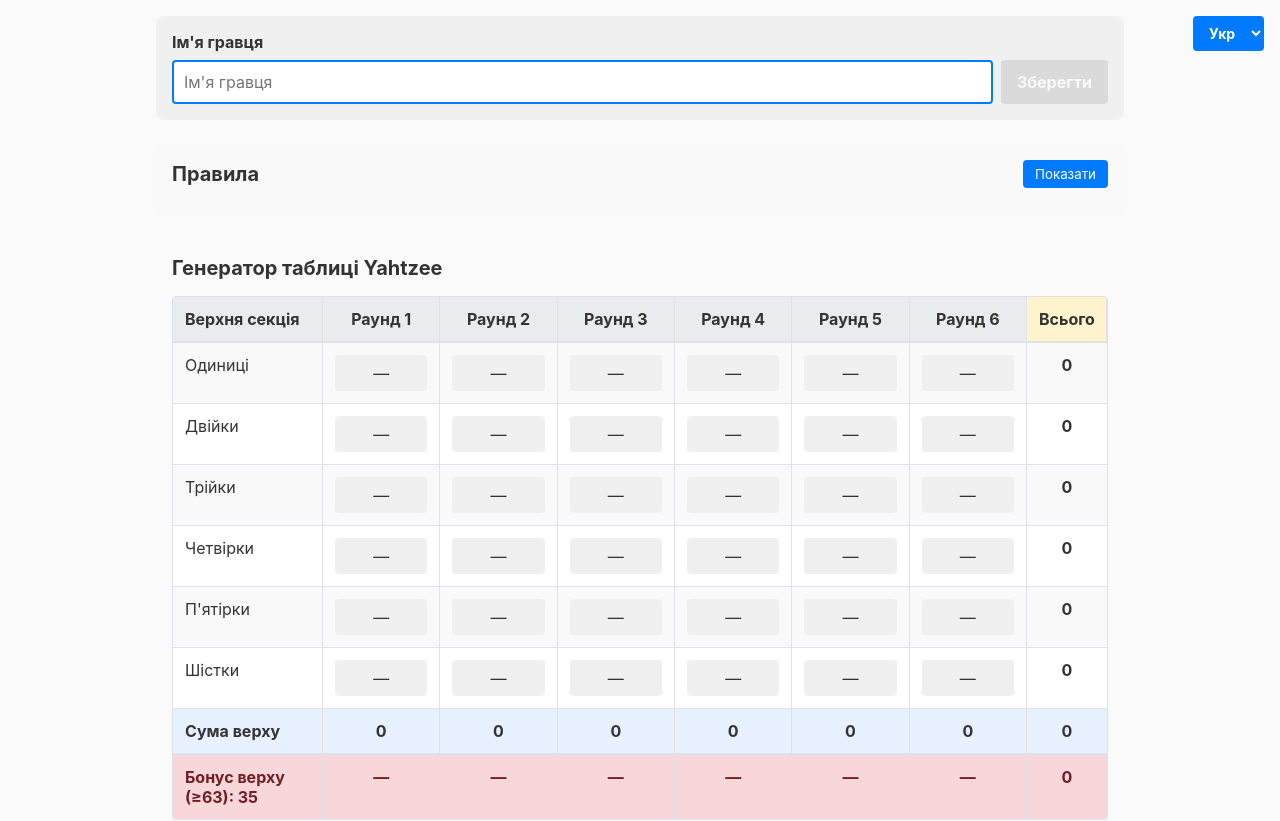
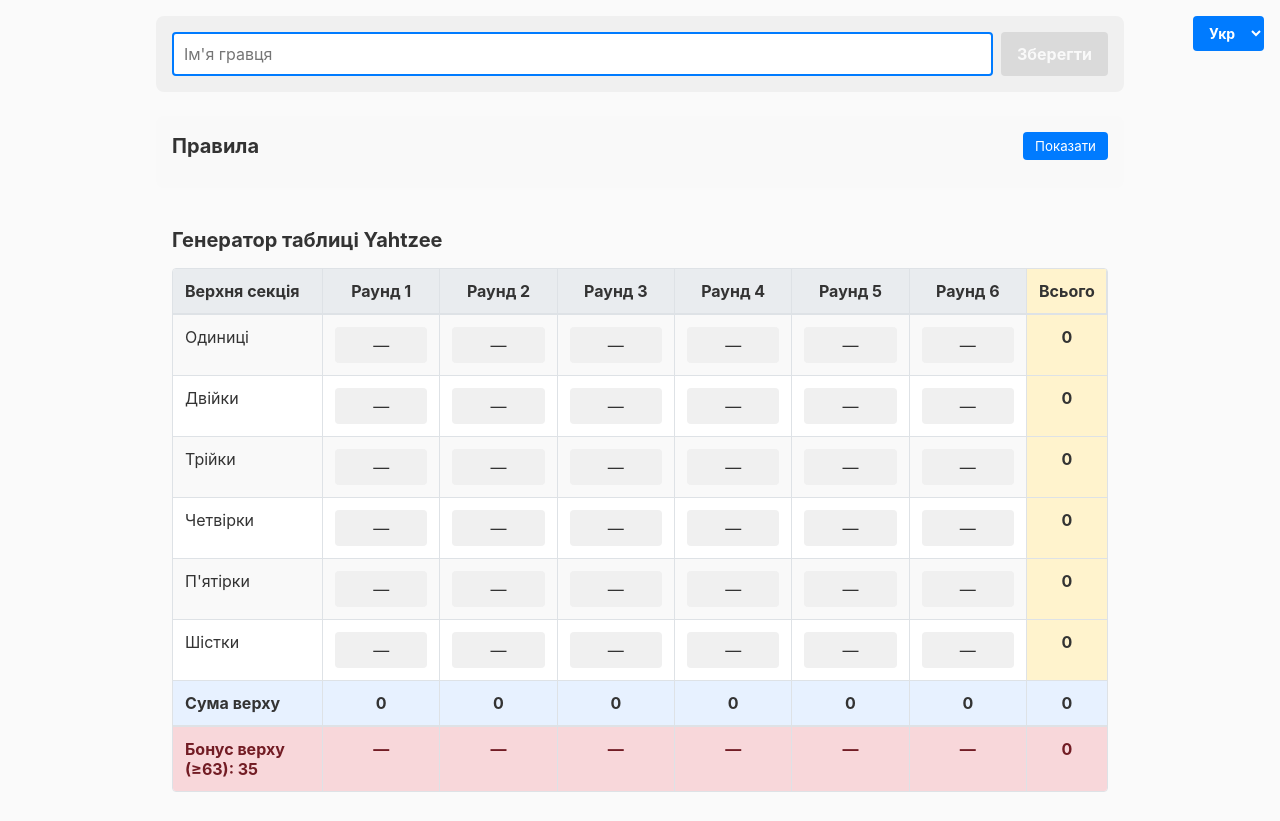
Before and after one commit to melnickforever/yahtzee, a Next.js app: page / in a window 1280 px wide. Shown: the top 821 px of the page. Built offline with nearby package versions, Linux system fonts and the light colour scheme.

Commit message:
Style fixes

```diff
--- a/app/components/ScoreTable.tsx
+++ b/app/components/ScoreTable.tsx
@@ -145,7 +145,7 @@
               {getRoundTotal(i, 'upper')}
             </div>
           ))}
-          <div className="score-grid-cell">{upperGrandTotal}</div>
+          <div className="score-grid-cell score-grid-total">{upperGrandTotal}</div>
         </div>
 
         <div className="score-grid-row score-grid-bonus">
@@ -186,7 +186,7 @@
               {getRoundTotal(i, 'lower')}
             </div>
           ))}
-          <div className="score-grid-cell">{lowerGrandTotal}</div>
+          <div className="score-grid-cell score-grid-total">{lowerGrandTotal}</div>
         </div>
 
         <div className="score-grid-row score-grid-bonus">
--- a/app/globals.css
+++ b/app/globals.css
@@ -369,8 +369,12 @@
 }
 
 .score-grid-total {
-  background-color: #fff3cd;
+  background-color: #fff3cd !important;
   font-weight: bold;
+}
+
+.score-grid-subtotal > .score-grid-total {
+  background-color: #fff3cd !important;
 }
 
 .score-grid-subtotal > .score-grid-cell {
--- a/app/page.tsx
+++ b/app/page.tsx
@@ -23,9 +23,6 @@
       <LanguageSwitcher currentLanguage={language} onLanguageChange={setLanguage} />
       <main className="main-container">
         <div className="player-section">
-          <label className="player-label">
-            {t.playerName}
-          </label>
           {isPlayerNameSaved ? (
             <div style={{ display: 'flex', alignItems: 'center', gap: '12px' }}>
               <div className="player-name-display">{playerName}</div>
```
